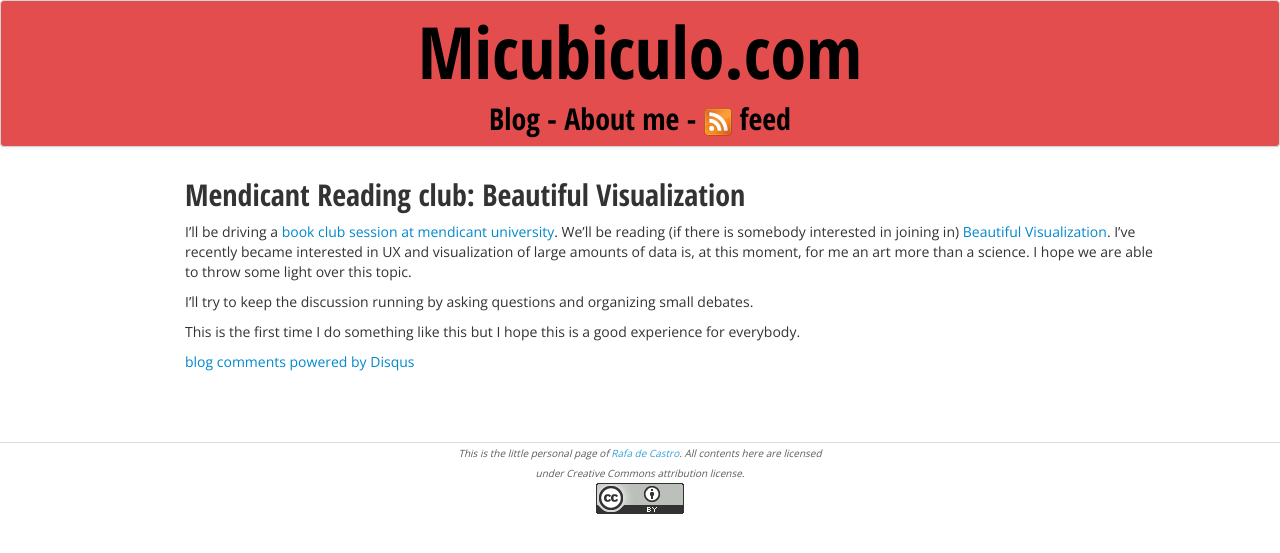
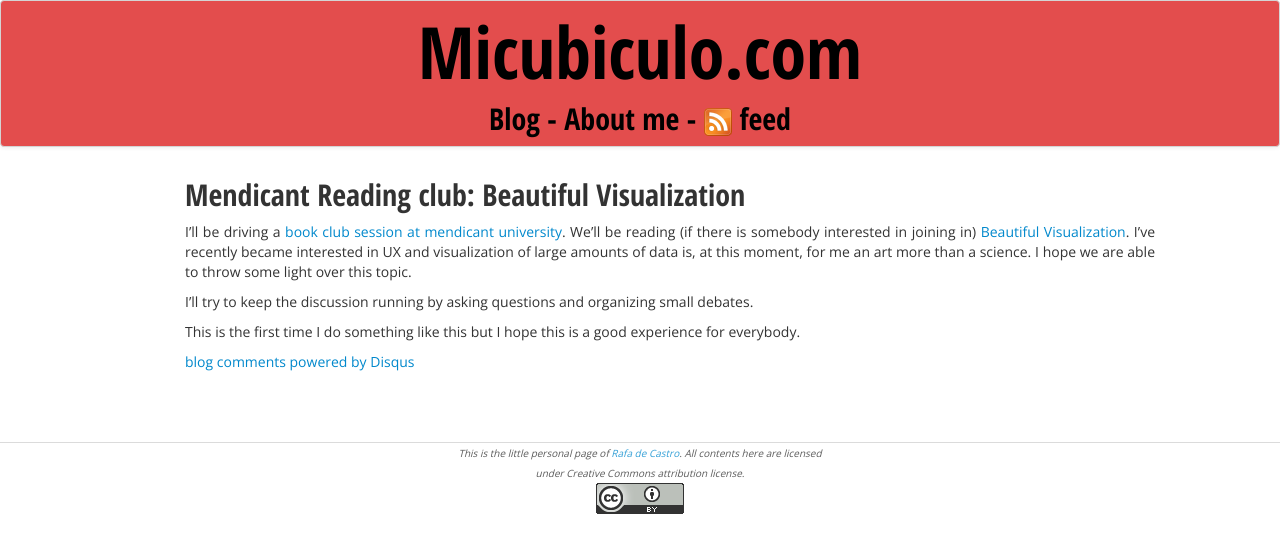
Before and after one commit to rafadc/rafadc.github.com, a Jekyll site: the page built from _posts/2012-06-01-Mendicant-reading-club-Beautiful-Visualization.md, in a window 1280 px wide. Shown: the top 553 px of the page. Built offline with Jekyll 4.4.1, drawn with Linux system fonts in a browser that asks for light colours; comment, search, counter and statistics services are not loaded.

Commit message:
Justified text in posts

```diff
--- a/_layouts/post.html
+++ b/_layouts/post.html
@@ -7,7 +7,7 @@
     <header>
       <h2>{{page.title}}</h2>
     </header>
-    <section>{{ content }}</section>
+    <section class="post_text">{{ content }}</section>
     <section>{% include disqus.html %}</section>
   </div>
   <div class="span1">&nbsp;</div>
--- a/css/style.css
+++ b/css/style.css
@@ -37,6 +37,11 @@
 
 h2 > a {
   color: black;
+}
+
+.post_text {
+  text-align: justify;
+  text-justify: inter-word;
 }
 
 .navbar {
```
